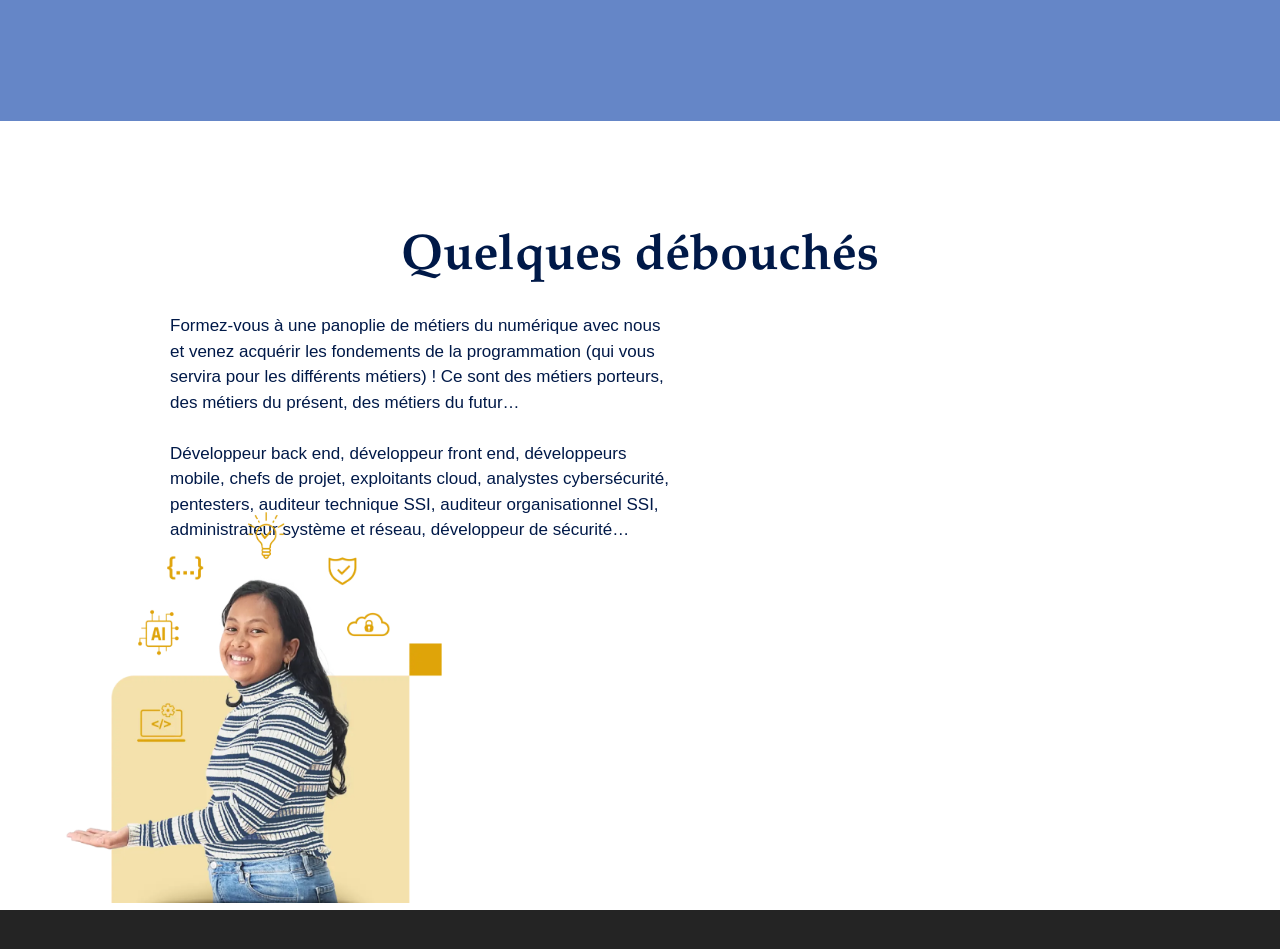
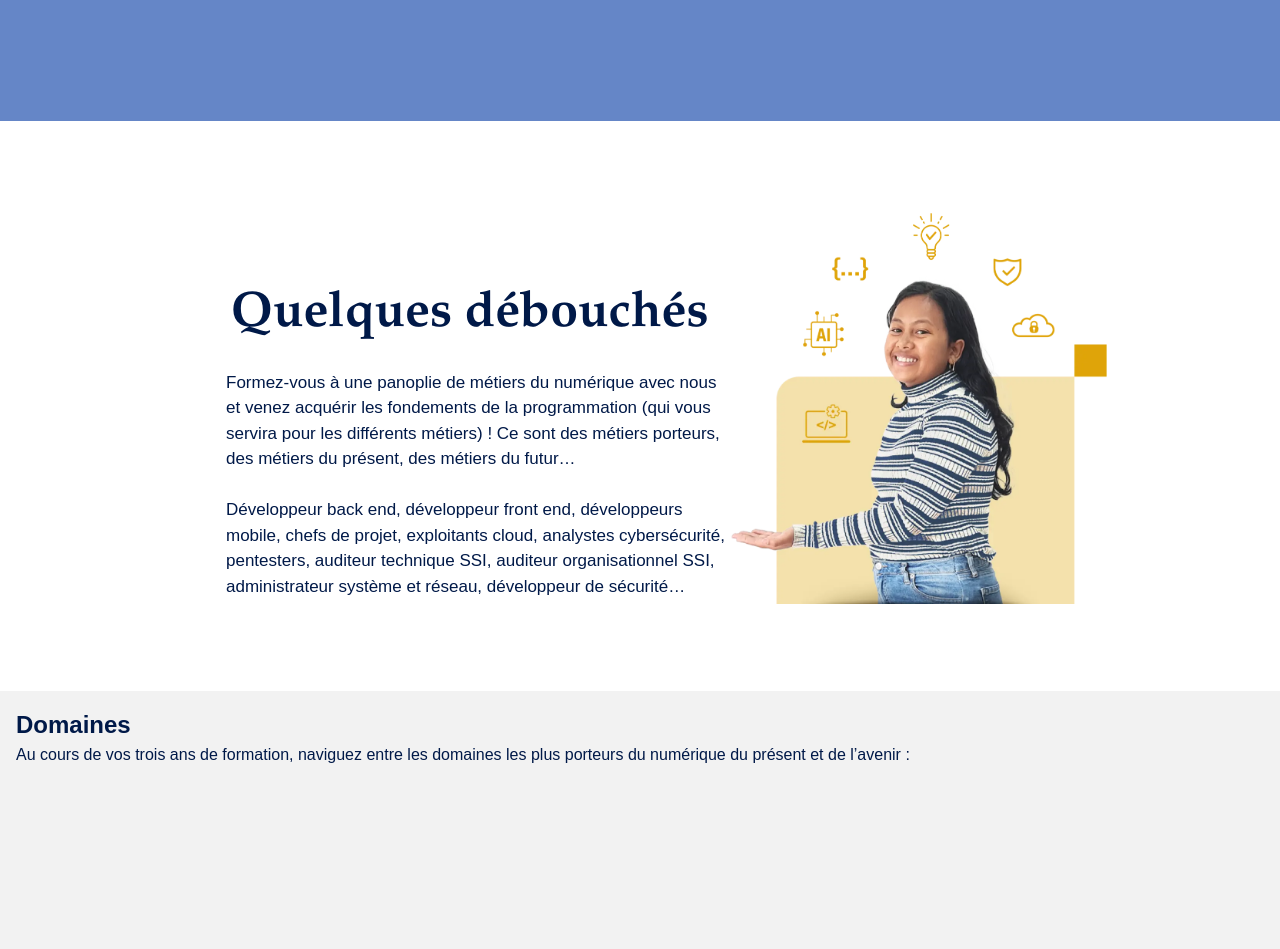
Before and after one commit to yoandiny/web2-exo, a React (Vite) app: page / in a window 1280 px wide. Shown: the part 2340-3289 px from the top of the page. Before the commit the page ends 3250 px from the top, so only its background shows below. Built offline with nearby package versions, Linux system fonts and the light colour scheme.

Commit message:
Added opportunity part

```diff
--- a/src/App.css
+++ b/src/App.css
@@ -2,6 +2,7 @@
   --primary-color: #fff;
   --secondary-color: #001948;
   --tertiary-color: #eba51c;
+  --fourth-color: #f2f2f2;
 }
 
 *{
@@ -71,7 +72,6 @@
 #team{
   width: 100%;
   height: 720px;
-  text-align: center;
   background-color: #6586C7;
   color: var(--primary-color);
 
@@ -82,6 +82,7 @@
 .team-title{
   font-size: 50px;
   margin-top: 1em;
+  text-align: center;
   font-family: Garamond, serif;
 }
 
@@ -97,17 +98,25 @@
 #outlet{
   display: flex;
   align-items: center;
-  justify-content: space-between;
   flex-direction: row;
   width: 100%;
   height: 570px;
 }
 
+.outlet-text-container{
+  display: flex;
+  flex-direction: column;
+  justify-content: center;
+  margin-left: 3.5em;
+  height: auto;
+}
+
 .outlet-title{
-  text-align: center;
+  text-align: left;
   font-size: 50px;
   font-family: Garamond, serif;
-  margin-top: 2em;
+  margin-top: -1em;
+  margin-left: 3.5em;
 }
 
 .outlet-description{
@@ -122,6 +131,29 @@
 .outlet-image{
   width: 380px;
   height: 395px;
-  margin-left: 4em;
-  margin-top: 5em;
+
 }
+
+#domains{
+  width: 100%;
+  height: 1287px;
+  background-color: var(--fourth-color);
+  color: var(--secondary-color);
+  padding: 1em;
+}
+
+#admissions{
+  width: 100%;
+  height: 728px;
+  background-color: #6586C7;
+  color: var(--primary-color);
+  padding: 1em;
+}
+
+#program{
+  width: 100%;
+  height: 1244px;
+  background-color: #6586C7;
+  color: var(--primary-color);
+  padding: 1em;
+}
--- a/src/App.jsx
+++ b/src/App.jsx
@@ -60,7 +60,7 @@ function App() {
           </p>
         </section>
 
-        <section className='outlet'>
+        <section id='outlet'>
           <span className='outlet-text-container'>
             <h3 className='outlet-title'>Quelques débouchés</h3>
             <p className='outlet-description'>
@@ -72,6 +72,18 @@ function App() {
           </span>
           <img className='outlet-image' src={OutletImage} alt="" />
         </section>
+        <section id='domains'>
+          <h2 className='domains-title'>
+            Domaines
+          </h2>
+          <p className='domains-subtitle'>Au cours de vos trois ans de formation, naviguez entre les domaines les plus porteurs du numérique du présent et
+            de l’avenir :</p>
+
+        </section>
+
+        <section id='program'>
+
+        </section>
 
 
     </div>
```
